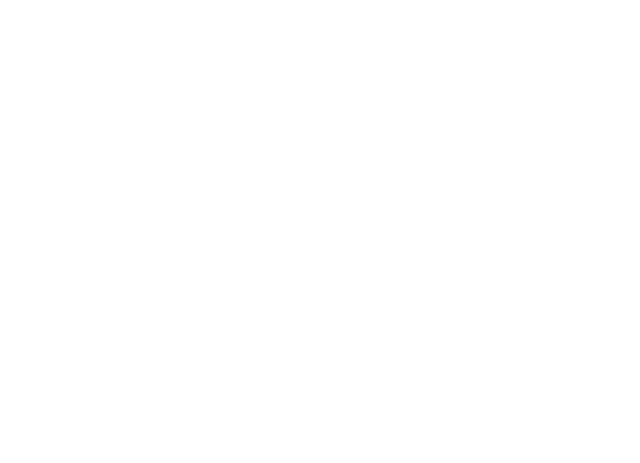
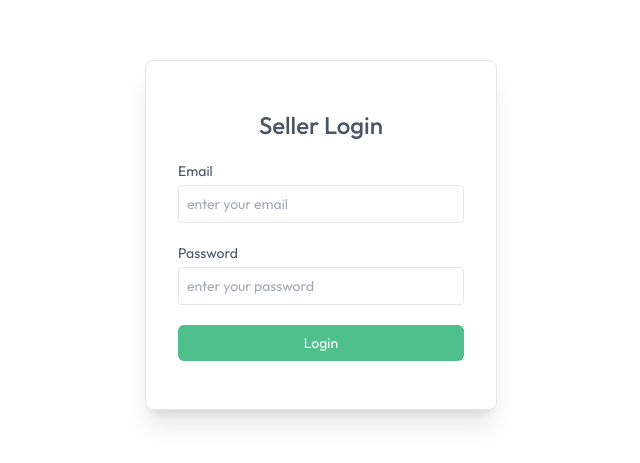
Before and after one commit to karthick0529/Grocery-App, a React (Vite) app in the folder client/: page /seller in a window 1280 px wide. Before the commit this address had no page. Shown: the part 165-628 px from the top of the page, without its empty margins (319-959 px from the left). Built offline with nearby package versions, Linux system fonts and the light colour scheme.

Commit message:
sellerLogin page

```diff
--- a/client/src/App.jsx
+++ b/client/src/App.jsx
@@ -12,11 +12,12 @@
 import Cart from './pages/Cart'
 import AddAddress from './pages/AddAddress'
 import MyOrders from './pages/MyOrders'
+import SellerLogin from './components/seller/SellerLogin'
 
 const App = () => {
 
   const isSellerPath = useLocation().pathname.includes("seller")
-  const {showUserLogin} = useAppContext();
+  const {showUserLogin, isSeller} = useAppContext();
 
   return (
     <div>
@@ -34,6 +35,9 @@
           <Route path="/cart" element={<Cart />} />
           <Route path="/add-address" element={<AddAddress />} />
           <Route path="/my-orders" element={<MyOrders />} />
+          <Route path="/seller" element={isSeller ? null : <SellerLogin />} />
+
+
         </Routes>
       </div>
       {!isSellerPath && <Footer />}
--- /dev/null
+++ b/client/src/components/seller/SellerLogin.jsx
@@ -0,0 +1,61 @@
+import React, { useEffect, useState } from "react";
+import { useAppContext } from "../../context/AppContext";
+
+const SellerLogin = () => {
+  const { isSeller, setIsSeller, navigate } = useAppContext();
+  const [email, setEmail] = useState("");
+  const [password, setPassword] = useState("");
+
+  const onSubmitHandler = async (event) => {
+    event.preventDefault();
+    setIsSeller(true);
+  };
+
+  useEffect(() => {
+    if (isSeller) {
+      navigate("/seller");
+    }
+  }, [isSeller]);
+
+  return (
+    !isSeller && (
+      <form
+        onSubmit={onSubmitHandler}
+        className="min-h-screen flex items-center text-sm text-gray-600"
+      >
+        <div className="flex flex-col gap-5 m-auto items-start p-8 py-12 min-w-80 sm:min-w-88 rounded-lg shadow-xl border border-gray-200">
+          <p className="text-2xl font-medium m-auto">
+            <span className="tesxt-primary">Seller</span> Login
+          </p>
+          <div className="w-full">
+            <p>Email</p>
+            <input
+              type="email"
+              onChange={(e) => setEmail(e.target.value)}
+              value={email}
+              placeholder="enter your email"
+              className="border border-gray-200 rounded w-full p-2 mt-1 outline-primary"
+              required
+            />
+          </div>
+          <div className="w-full">
+            <p>Password</p>
+            <input
+              type="password"
+              onChange={(e) => setPassword(e.target.value)}
+              value={password}
+              placeholder="enter your password"
+              className="border border-gray-200 rounded w-full p-2 mt-1 outline-primary"
+              required
+            />
+          </div>
+          <button className="bg-primary text-white w-full py-2 rounded-md cursor-pointer">
+            Login
+          </button>
+        </div>
+      </form>
+    )
+  );
+};
+
+export default SellerLogin;
```
